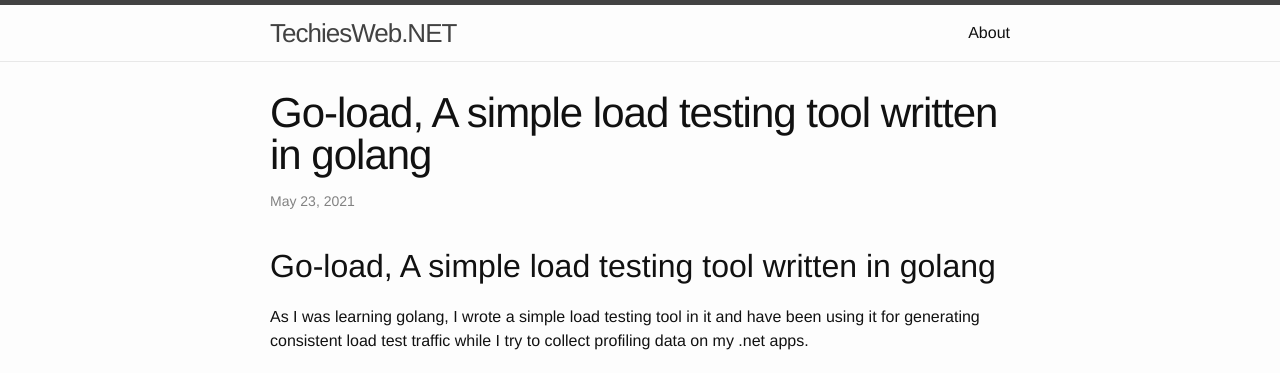
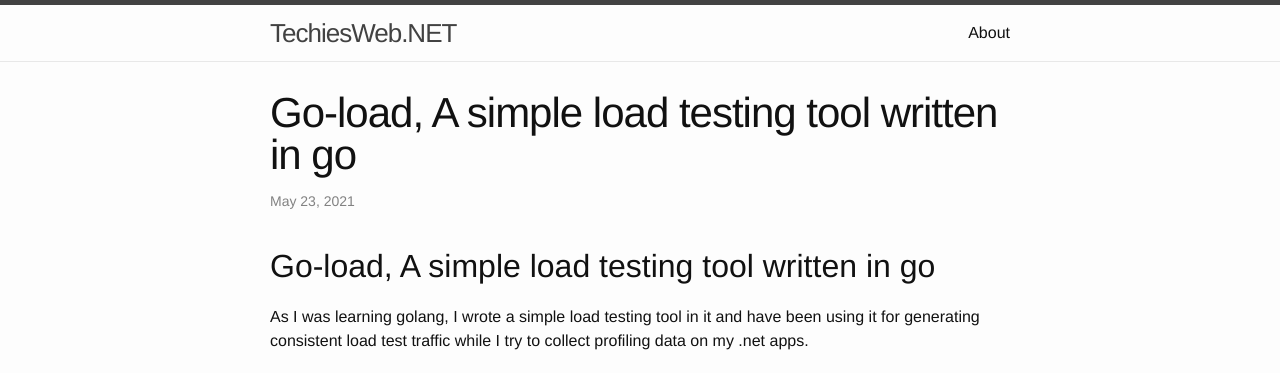
Before and after one commit to kshyju/techiesweb.net, a Jekyll site: the page built from _posts/2021-05-23-go-load_load_testng_tool.md, in a window 1280 px wide. Shown: the top 373 px of the page. Built offline with Jekyll 4.4.1, drawn with Linux system fonts in a browser that asks for light colours.

Commit message:
Update 2021-05-23-go-load_load_testng_tool.md

```diff
--- a/_posts/2021-05-23-go-load_load_testng_tool.md
+++ b/_posts/2021-05-23-go-load_load_testng_tool.md
@@ -1,11 +1,11 @@
 ---
 layout: post
-title: Go-load, A simple load testing tool written in golang
+title: Go-load, A simple load testing tool written in go
 date: 2021-05-23 00:00:00.000000000 -05:00
-tags: [Go,GoLoad, Load testing tool, stress testing tool]
-description: A simple load testing tool to generate load test traffic.
+tags: [Go ,GoLoad, Go-Load, Load testing tool, stress testing tool]
+description: A simple load testing tool written in go to generate load test traffic.
 ---
-## Go-load, A simple load testing tool written in golang
+## Go-load, A simple load testing tool written in go
 As I was learning golang, I wrote a simple load testing tool in it and have been using it for generating consistent load test traffic while I try to collect profiling data on my .net apps.
 
 ### Usage
```
